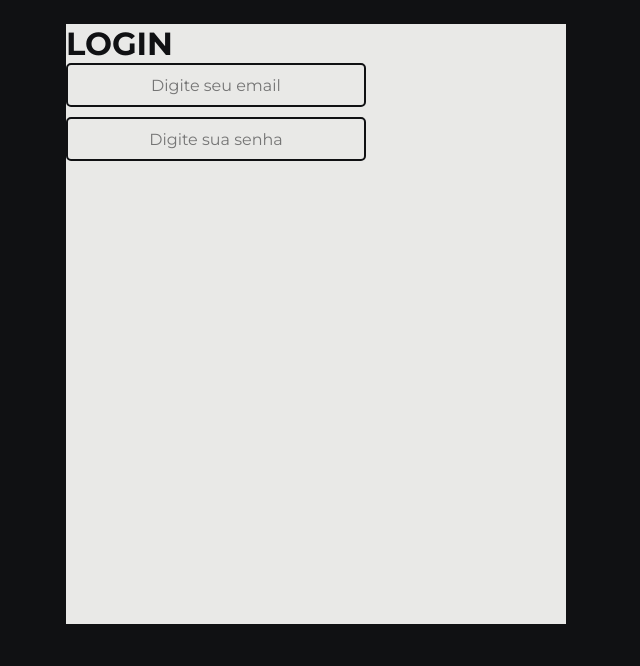
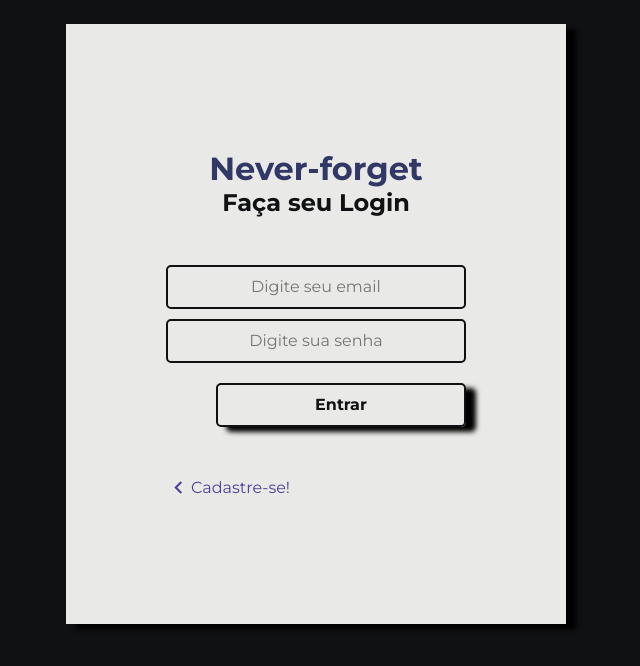
Before and after one commit to brunoapollon/brunoapollon-never-forget-front, a React (Vite) app: page / in a window 1280 px wide. Shown: the top 666 px of the page, without its empty margins (324-964 px from the left). Built offline with nearby package versions, Linux system fonts and the light colour scheme.

Commit message:
feat: creating login page

```diff
--- a/package.json
+++ b/package.json
@@ -9,6 +9,7 @@
   "dependencies": {
     "react": "^17.0.2",
     "react-dom": "^17.0.2",
+    "react-icons": "^4.3.1",
     "react-router": "^6.2.1",
     "react-router-dom": "^6.2.1",
     "styled-components": "^5.3.3"
--- a/src/pages/Login/index.jsx
+++ b/src/pages/Login/index.jsx
@@ -1,5 +1,8 @@
 import React from 'react';
-import { Container, Content } from './styles';
+
+import { MdKeyboardArrowLeft } from 'react-icons/md';
+
+import { Button, Container, Content, FooterForm } from './styles';
 
 import Input from '../components/Input';
 
@@ -7,9 +10,19 @@ const Login = function () {
   return (
     <Container>
       <Content>
-        <h1>LOGIN</h1>
-        <Input type="email" placeholder="Digite seu email" />
-        <Input type="password" placeholder="Digite sua senha" />
+        <h1>Never-forget</h1>
+        <h2>Faça seu Login</h2>
+        <form>
+          <Input type="email" placeholder="Digite seu email" />
+          <Input type="password" placeholder="Digite sua senha" />
+          <Button type="submit">Entrar</Button>
+        </form>
+        <FooterForm>
+          <MdKeyboardArrowLeft size={25} color="#504099" />
+          <a href="#">
+            <span>Cadastre-se!</span>
+          </a>
+        </FooterForm>
       </Content>
     </Container>
   );
--- a/src/pages/Login/styles.js
+++ b/src/pages/Login/styles.js
@@ -10,10 +10,57 @@ export const Container = styled.div`
 `;
 
 export const Content = styled.div`
-  width: 31.25em;
+  max-width: 31.25em;
   height: 37.5em;
   background-color: var(--light-gray);
+  display: flex;
+  flex-direction: column;
+  align-items: center;
+  justify-content: center;
   > h1 {
+    color: var(--dark-blue);
+    cursor: default;
+  }
+  > h2 {
     color: var(--dark-gray);
+    cursor: default;
+  }
+  > form {
+    width: 100%;
+    display: flex;
+    flex-direction: column;
+    align-items: center;
+    padding: 3em 6.25em;
+  }
+  box-shadow: 10px 5px 5px black;
+`;
+
+export const Button = styled.button`
+  width: 15.625em;
+  height: 2.75em;
+  margin-top: 1.25em;
+  color: var(--dark-gray);
+  border: 0.125em solid var(--dark-gray);
+  border-radius: 0.3125em;
+  background: transparent;
+  align-self: flex-end;
+  font-size: 16px;
+  font-weight: bold;
+  cursor: pointer;
+  box-shadow: 10px 5px 5px black;
+  &:hover {
+    background: var(--dark-blue);
+    filter: brightness(1.5);
   }
 `;
+
+export const FooterForm = styled.footer`
+  width: 18.75em;
+  display: flex;
+  align-items: center;
+  > a,
+  span {
+    text-decoration: none;
+    color: var(--dark-purple);
+  }
+`;
```
Also changed, not shown: .eslintrc.json, 1 other file (tests, documents, lock files or other folders).
